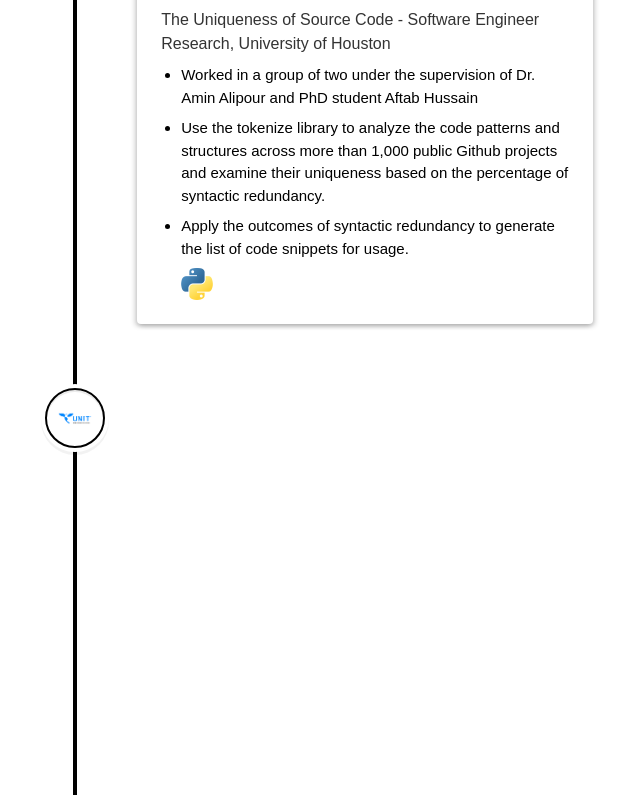
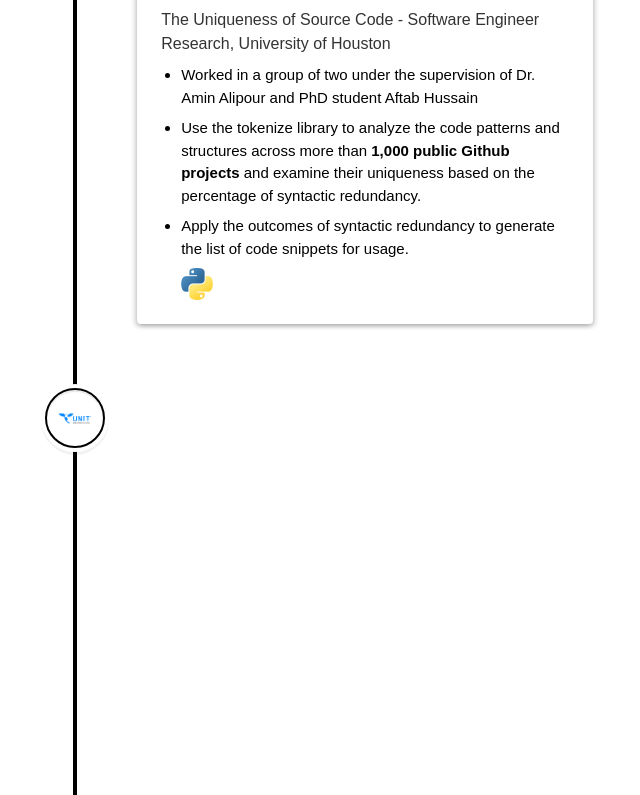
Before and after one commit to MinhhQuangg/My-website, a React (Vite) app in the folder Frontend/: page / in a window 1280 px wide. Shown: the part 2245-3040 px from the top of the page, without its empty margins (565-1205 px from the left). Built offline with nearby package versions, Linux system fonts and the light colour scheme.

Commit message:
update UI and info

```diff
--- a/Frontend/src/components/ExperienceCard.jsx
+++ b/Frontend/src/components/ExperienceCard.jsx
@@ -39,9 +39,11 @@ const ExperienceCard = ({ experience }) => (
     </div>
     <ul className="mt-2 list-disc ml-5 space-y-2">
       {experience.descriptions.map((description, index) => (
-        <li key={index} className="text-[15px] ">
-          {description}
-        </li>
+        <li
+          key={index}
+          className="text-[15px]"
+          dangerouslySetInnerHTML={{ __html: description }}
+        />
       ))}
     </ul>
     {experience.tags && (
--- a/Frontend/src/components/Project.jsx
+++ b/Frontend/src/components/Project.jsx
@@ -12,7 +12,7 @@ const Project = () => {
         <p className={styles.sectionSubText}>What I have built</p>
         <h2 className={styles.sectionHeadText}>My Projects</h2>
       </motion.div>
-      <div className="mt-10 flex flex-wrap gap-7">
+      <div className="mt-10 flex flex-wrap gap-7 justify-center">
         {projects.map((project, index) => (
           <ProjectCard key={index} {...project} index={index} />
         ))}
--- a/Frontend/src/components/ProjectCard.jsx
+++ b/Frontend/src/components/ProjectCard.jsx
@@ -13,7 +13,7 @@ export const ProjectCard = ({
 }) => {
   return (
     <motion.div variants={fadeIn("up", "spring", index * 0.25)}>
-      <div className="p-5 rounded-2xl h-[100%] sm:w-[360px] border-solid border-2">
+      <div className="p-5 rounded-2xl h-[100%] md:w-[360px] sm:w-[500px] xs:w-[400px] border-solid border-2">
         <div className="relative w-full h-[200px]">
           <img
             src={gif}
--- a/Frontend/src/constants/index.js
+++ b/Frontend/src/constants/index.js
@@ -88,7 +88,7 @@ export const experiences = [
     date: "August 2024 - Recent",
     descriptions: [
       "Completed courses in Database System Concepts and Design, as well as Introduction to Information Security.",
-      "Maintained a 4.0/4.0 GPA with a specialization in Computing Systems.",
+      "Maintained a <b>4.0 GPA</b> with a specialization in Computing Systems.",
     ],
   },
   {
@@ -101,7 +101,7 @@ export const experiences = [
     date: "January 2024 - September 2024",
     descriptions: [
       "Worked in a group of two under the supervision of Dr. Amin Alipour and PhD student Aftab Hussain",
-      "Use the tokenize library to analyze the code patterns and structures across more than 1,000 public Github projects and examine their uniqueness based on the percentage of syntactic redundancy.",
+      "Use the tokenize library to analyze the code patterns and structures across more than <b>1,000 public Github projects</b> and examine their uniqueness based on the percentage of syntactic redundancy.",
       "Apply the outcomes of syntactic redundancy to generate the list of code snippets for usage.",
     ],
     tags: [python],
@@ -114,10 +114,10 @@ export const experiences = [
     iconBg: "white",
     date: "May 2024 - August 2024",
     descriptions: [
-      "Collaborated with a team of six interns to develop a virtual library website.",
+      "Collaborated with six interns to develop a virtual library website featuring <b>2000</b> online books.",
       "Implemented Axios.js to fetch book information and store user data, facilitating tracking of borrowing history and book transactions.",
-      "Utilized Redux to manage application state, including user information, borrowed books, and transaction history across the app, resulting in a 40% increase in app responsiveness.",
-      "Designed AWS-based data storage solution to reduce application latency by 30% and improve 50% data retrieval.",
+      "Utilized Redux to manage application state, including user information, borrowed books, and transaction history across the app, resulting in a <b>40%</b> increase in app responsiveness.",
+      "Designed AWS-based data storage solution to reduce application latency by <b>30%</b> and improve <b>50%</b> data retrieval.",
       "Leveraged Material UI to construct the website interface, enhancing the interaction and ensuring responsive viewport.",
     ],
     tags: [reactjs, js, css, redux, html, mui],
@@ -133,7 +133,7 @@ export const experiences = [
     descriptions: [
       "Worked in a group of two under the supervision of Dr. Albert Chang and PhD student Thomas Carroll",
       "Employed the Traci Sumo library to control the vehicles and explored the dynamic user equilibrium to determine the most optimal route for avoiding traffic congestion during peak hours.",
-      "Simulated virtual vehicles to optimize routes reduce over 20% of expected time and prevent traffic congestion.",
+      "Simulated virtual vehicles to optimize routes reduce <b>over 20%</b> of expected time and prevent traffic congestion.",
     ],
     tags: [python],
   },
--- a/Frontend/tailwind.config.js
+++ b/Frontend/tailwind.config.js
@@ -18,6 +18,7 @@ module.exports = {
       },
       screens: {
         xs: "450px",
+        md: "892px",
       },
     },
   },
```
Also changed, not shown: 1 other file (tests, documents, lock files or other folders).
